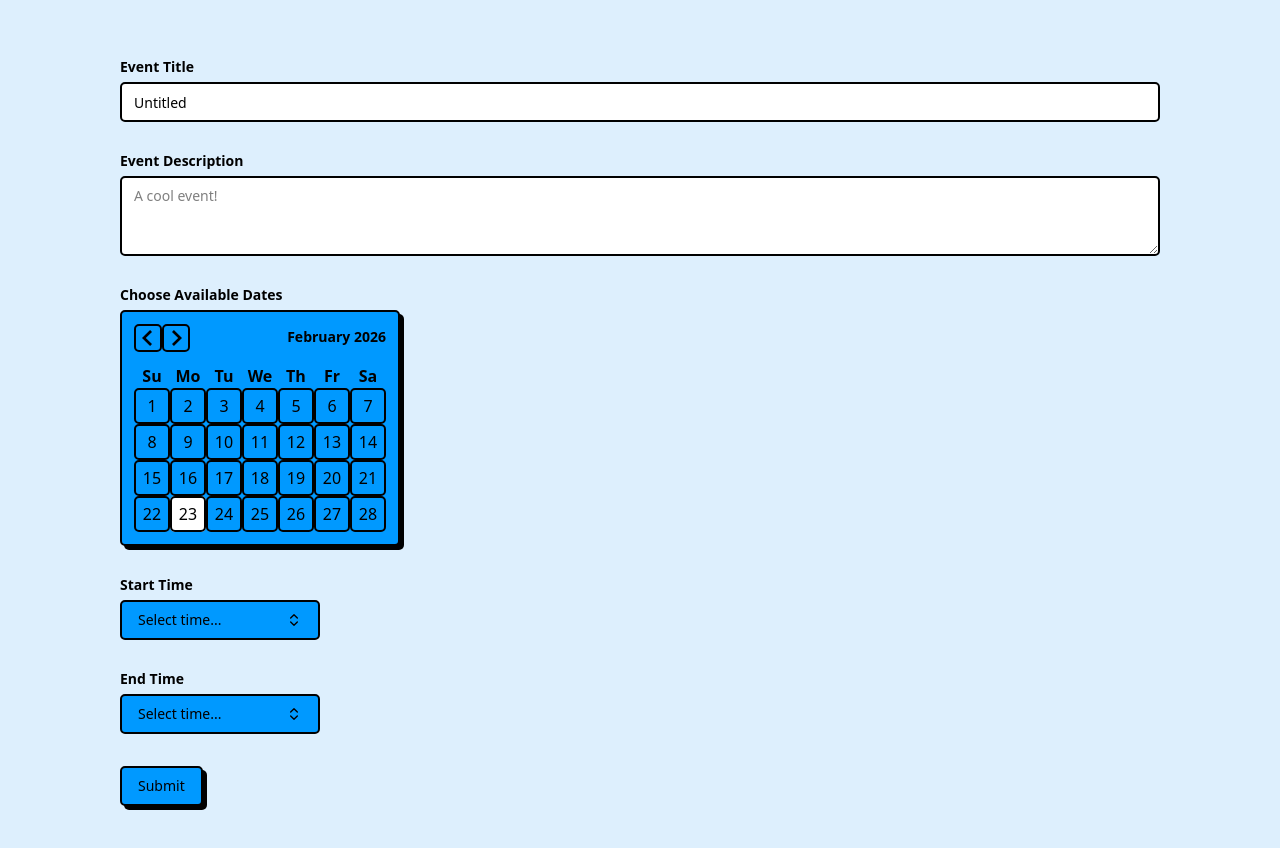
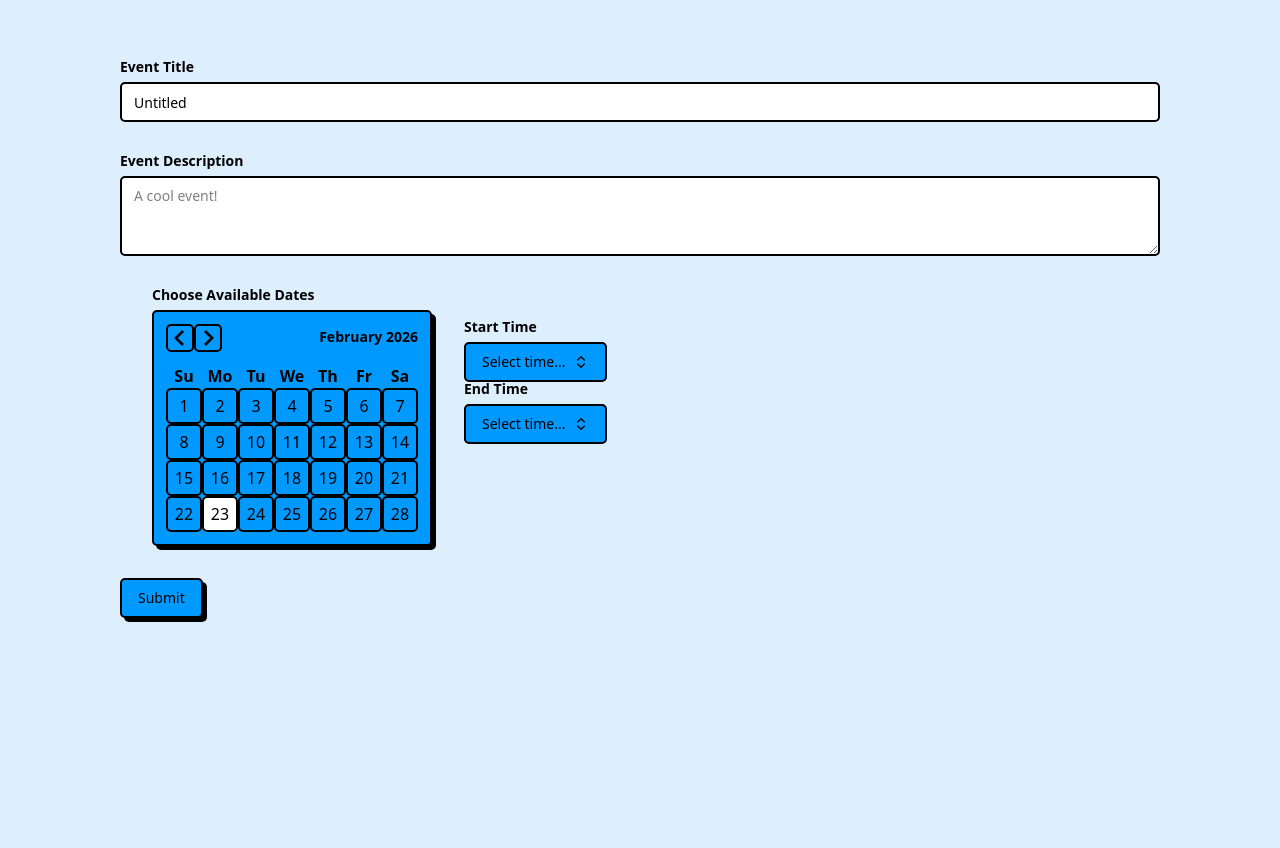
Before and after one commit to SidmoGoesBrrr/weschedule, a Next.js app: page /eventcreator in a window 1280 px wide. Shown: the top 848 px of the page. After the commit the page ends 800 px from the top, so only its background shows below. Built offline with nearby package versions, Linux system fonts and the light colour scheme.

Commit message:
reorganized calendar/time form components

```diff
--- a/components/eventcreatorform.tsx
+++ b/components/eventcreatorform.tsx
@@ -43,8 +43,8 @@ export function EventCreatorForm() {
     });
 
     const { setValue, getValues } = form;
-    const [ earliestTime, setEarliestTime ] = useState('');
-    const [ latestTime, setLatestTime ] = useState('');
+    const [earliestTime, setEarliestTime] = useState('');
+    const [latestTime, setLatestTime] = useState('');
     const updateTimestart = (newTime: any) => {
         setValue("timestart", newTime);
         setEarliestTime(newTime);
@@ -99,6 +99,7 @@ export function EventCreatorForm() {
                         </FormItem>
                     )}
                 />
+                <div class='flex flex-row m-8'>
                     <FormField
                         control={form.control}
                         name="dates"
@@ -106,11 +107,12 @@ export function EventCreatorForm() {
                             <FormItem>
                                 <FormLabel>Choose Available Dates</FormLabel>
                                 <FormControl>
-                                <DateSelector dates={dates} updateFormCallback={updateDates}/>
+                                    <DateSelector dates={dates} updateFormCallback={updateDates} />
                                 </FormControl>
                             </FormItem>
                         )}
                     />
+                    <div class='m-8'>
                         <FormField
                             control={form.control}
                             name="timestart"
@@ -118,7 +120,7 @@ export function EventCreatorForm() {
                                 <FormItem>
                                     <FormLabel>Start Time</FormLabel>
                                     <FormControl>
-                                <TimeComboBox latest={latestTime} updateFormCallback={updateTimestart}/>
+                                        <TimeComboBox latest={latestTime} updateFormCallback={updateTimestart} />
                                     </FormControl>
                                 </FormItem>
                             )}
@@ -130,11 +132,13 @@ export function EventCreatorForm() {
                                 <FormItem>
                                     <FormLabel>End Time</FormLabel>
                                     <FormControl>
-                                <TimeComboBox earliest={earliestTime} updateFormCallback={updateTimeend}/>
+                                        <TimeComboBox earliest={earliestTime} updateFormCallback={updateTimeend} />
                                     </FormControl>
                                 </FormItem>
                             )}
                         />
+                    </div>
+                </div>
                 <Button type="submit">Submit</Button>
             </form>
         </Form>
```
Lines whose indentation alone changed are shown as unchanged.
